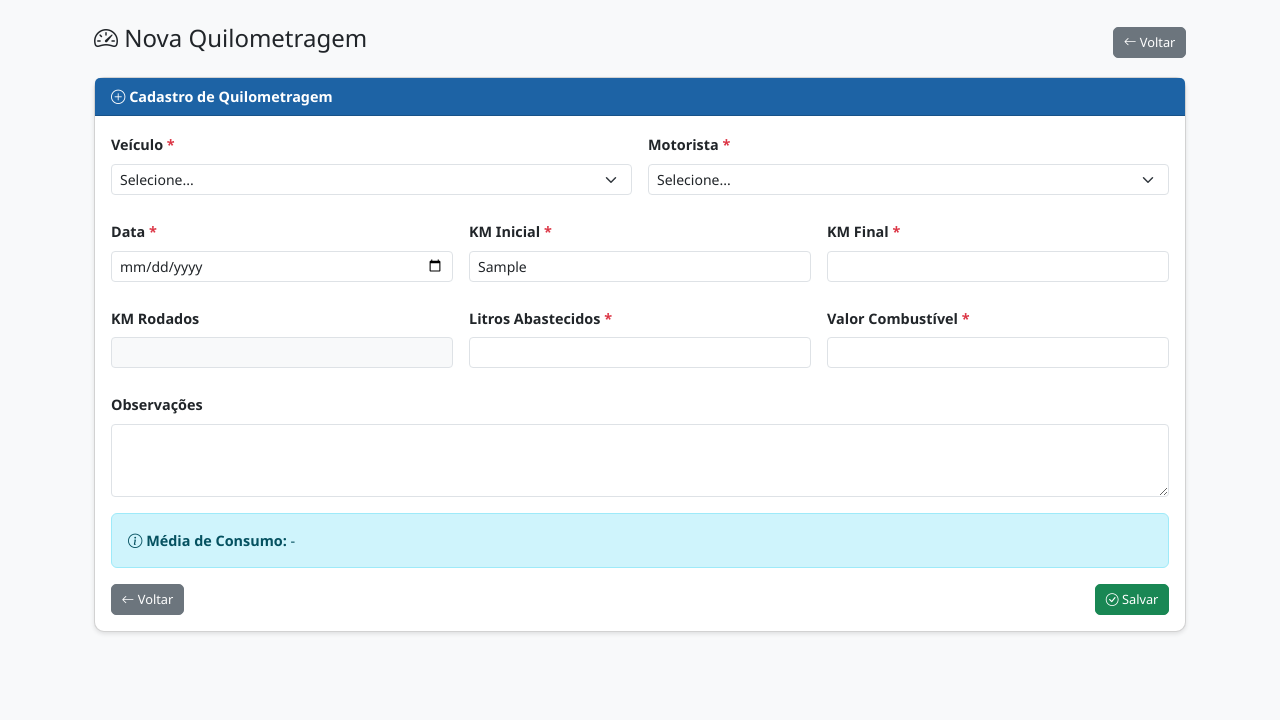
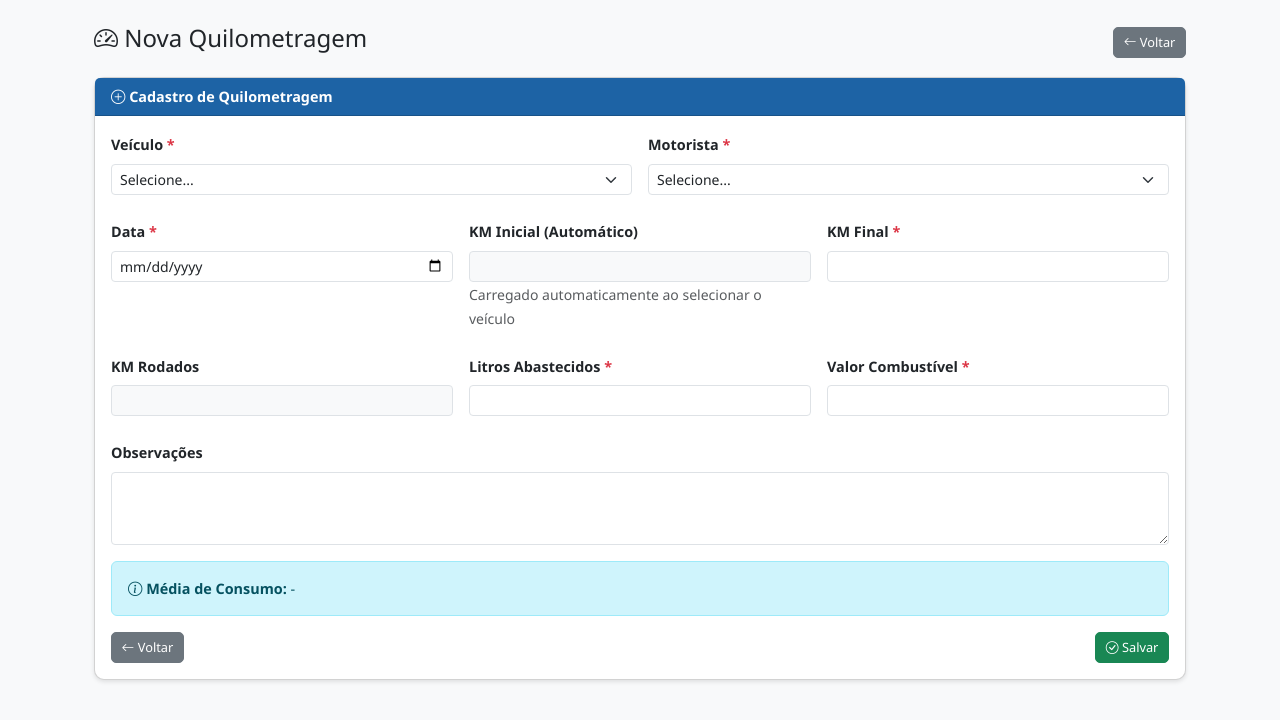
Before and after one commit to qualicontaxanderson-hub/nh-transportes, a Python web app: template templates/quilometragem/novo.html in a window 1280 px wide. Shown: the top 720 px of the page. Run offline with Jinja, Linux system fonts and the light colour scheme; the template is opened without the code that fills it: most values are stand-ins (such as "Sample title", 1, 10 or a date in 2020).

Commit message:
Update novo.html

```diff
--- a/templates/quilometragem/novo.html
+++ b/templates/quilometragem/novo.html
@@ -22,7 +22,7 @@
                         <label class="form-label" style="font-size: 0.9rem;font-weight:600;">
                             Veículo <span class="text-danger">*</span>
                         </label>
-                        <select name="veiculos_id" class="form-select form-select-sm" required>
+                        <select name="veiculos_id" id="veiculos_id" class="form-select form-select-sm" required>
                             <option value="">Selecione...</option>
                             {% for veiculo in veiculos %}
                             <option value="{{ veiculo.id }}">{{ veiculo.placa }} - {{ veiculo.modelo }}</option>
@@ -51,9 +51,11 @@
                     </div>
                     <div class="col-md-4">
                         <label class="form-label" style="font-size: 0.9rem;font-weight:600;">
-                            KM Inicial <span class="text-danger">*</span>
+                            KM Inicial (Automático)
                         </label>
-                        <input type="text" name="km_inicial" id="km_inicial" class="form-control form-control-sm" required value="{{ km_inicial_sugerido }}">
+                        <input type="text" id="km_inicial_display" class="form-control form-control-sm bg-light" readonly>
+                        <input type="hidden" name="km_inicial" id="km_inicial">
+                        <small class="text-muted">Carregado automaticamente ao selecionar o veículo</small>
                     </div>
                     <div class="col-md-4">
                         <label class="form-label" style="font-size: 0.9rem;font-weight:600;">
@@ -112,10 +114,41 @@
 </div>
 
 <script>
+    let kmInicial = 0;
+
+    // Quando selecionar um veículo, buscar o último KM
+    document.getElementById('veiculos_id').addEventListener('change', function() {
+        const veiculoId = this.value;
+        if (veiculoId) {
+            fetch(`/quilometragem/api/get-ultimo-km/${veiculoId}`)
+                .then(response => response.json())
+                .then(data => {
+                    kmInicial = data.ultimo_km || 0;
+                    if (kmInicial > 0) {
+                        document.getElementById('km_inicial_display').value = kmInicial.toLocaleString('pt-BR', {minimumFractionDigits: 0, maximumFractionDigits: 0});
+                        document.getElementById('km_inicial').value = kmInicial;
+                    } else {
+                        document.getElementById('km_inicial_display').value = 'KM inicial não configurado';
+                        document.getElementById('km_inicial').value = '';
+                        alert('⚠️ Este veículo não possui KM inicial cadastrado. Configure na lista de quilometragem primeiro.');
+                    }
+                    calcularKmRodados();
+                })
+                .catch(error => {
+                    console.error('Erro ao buscar KM inicial:', error);
+                    alert('Erro ao carregar KM inicial do veículo');
+                });
+        } else {
+            document.getElementById('km_inicial_display').value = '';
+            document.getElementById('km_inicial').value = '';
+            kmInicial = 0;
+        }
+    });
+
     function calcularKmRodados() {
-        const kmInicial = parseFloat(document.getElementById('km_inicial').value.replace(/\./g, '').replace(',', '.')) || 0;
         const kmFinal = parseFloat(document.getElementById('km_final').value.replace(/\./g, '').replace(',', '.')) || 0;
         const kmRodados = kmFinal - kmInicial;
+
         if (kmRodados > 0) {
             document.getElementById('km_rodados').value = kmRodados.toLocaleString('pt-BR', {minimumFractionDigits: 0, maximumFractionDigits: 0});
         } else {
@@ -127,6 +160,7 @@
     function calcularMedia() {
         const kmRodados = parseFloat(document.getElementById('km_rodados').value.replace(/\./g, '').replace(',', '.')) || 0;
         const litros = parseFloat(document.getElementById('litros_abastecidos').value.replace(/\./g, '').replace(',', '.')) || 0;
+
         if (kmRodados > 0 && litros > 0) {
             const media = kmRodados / litros;
             document.getElementById('media_consumo').innerHTML = `<strong>${media.toFixed(2).replace('.', ',')} km/l</strong>`;
@@ -135,7 +169,6 @@
         }
     }
 
-    document.getElementById('km_inicial').addEventListener('input', calcularKmRodados);
     document.getElementById('km_final').addEventListener('input', calcularKmRodados);
     document.getElementById('litros_abastecidos').addEventListener('input', calcularMedia);
 </script>
@@ -157,4 +190,5 @@
         }
     }
 </style>
+
 {% endblock %}
```
